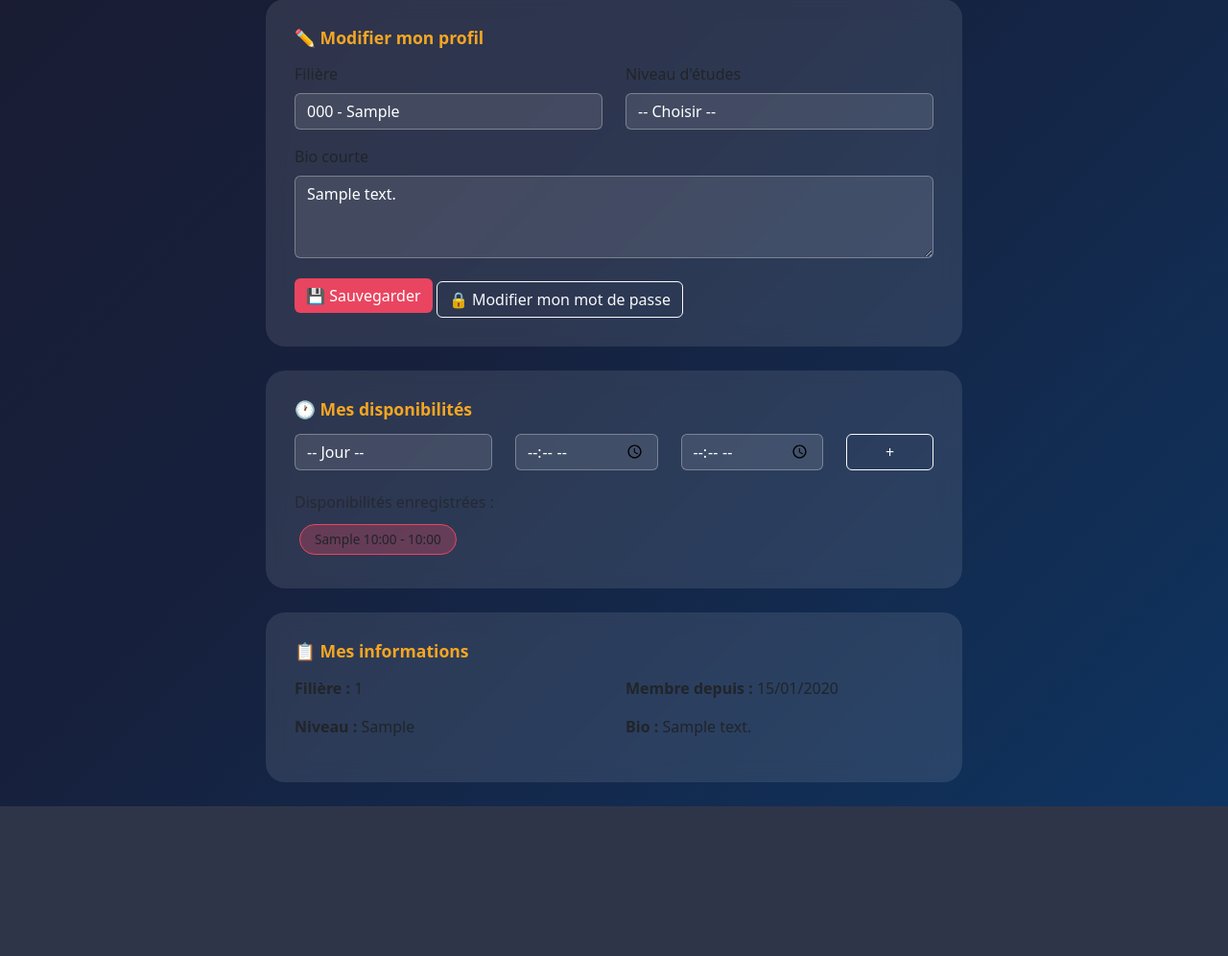
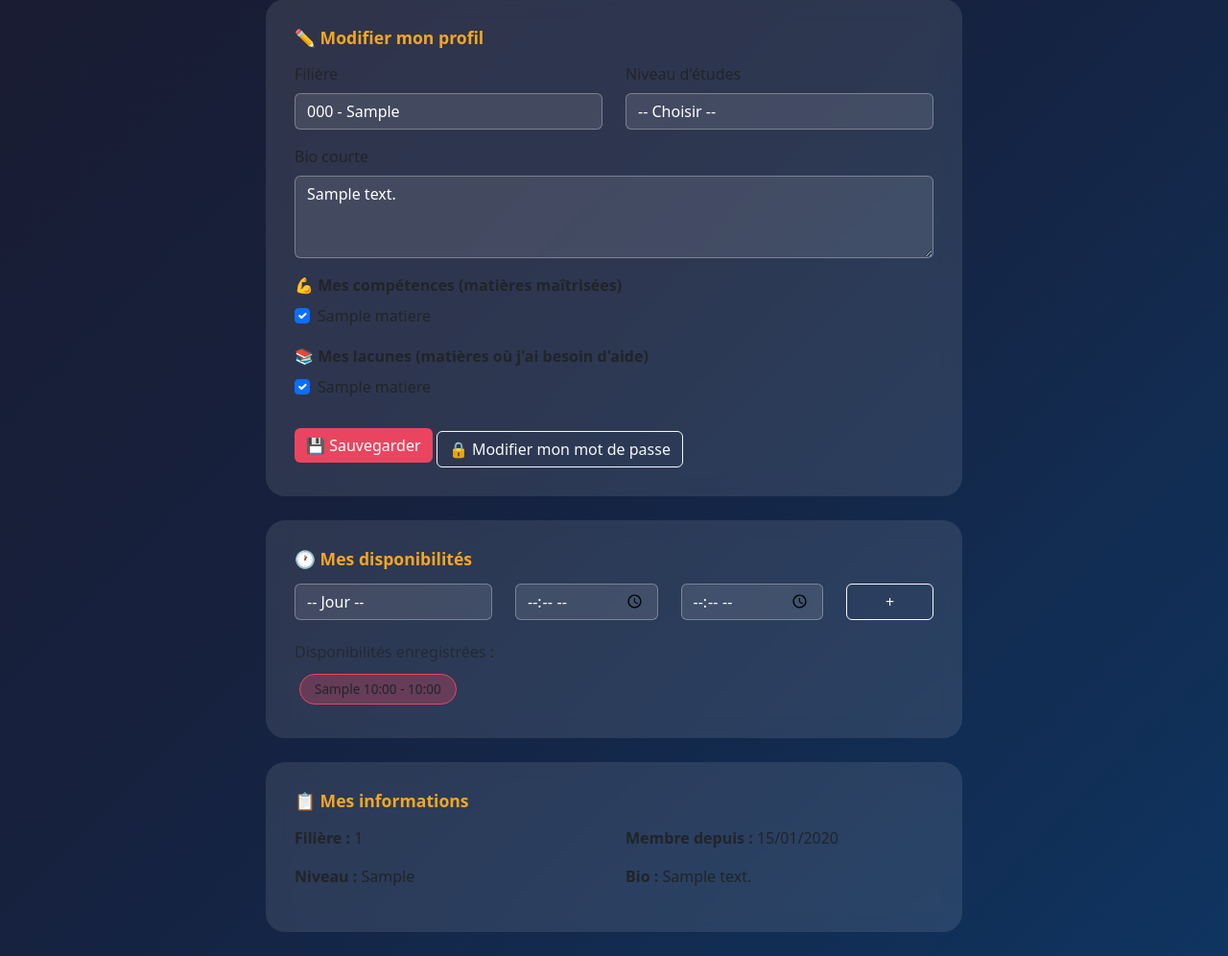
Before and after one commit to Fritzell90/PIL1_2526_54, a Flask app: page /profil in a window 1280 px wide. Shown: the part 368-1364 px from the top of the page at 96% size. Before the commit the page ends 1208 px from the top, so only its background shows below. Run offline with Flask 3, Linux system fonts and the light colour scheme; the visitor is signed in with stand-in values (Sample User, id 1); tables that the repository leaves empty hold one stand-in row (values such as "Sample post").

Commit message:
Ajout compétences et lacunes au profil

```diff
--- a/app/routes.py
+++ b/app/routes.py
@@ -1,6 +1,6 @@
 from flask import Blueprint, render_template, request, redirect, url_for, session, jsonify
 from app import db, bcrypt
-from app.models import Utilisateur, Filiere, Matiere, Annonce, Matching, Conversation, Message, ParticipantConversation, Disponibilite
+from app.models import Utilisateur, Filiere, Matiere, Annonce, Matching, Conversation, Message, ParticipantConversation, Disponibilite, CompetenceUtilisateur, LacuneUtilisateur
 
 main = Blueprint('main', __name__)
 
@@ -312,6 +312,37 @@
                 )
                 db.session.add(dispo)
 
+        # Supprimer les anciennes compétences
+        CompetenceUtilisateur.query.filter_by(
+            utilisateur_id=session['utilisateur_id']
+        ).delete()
+
+        # Ajouter les nouvelles compétences
+        competences = request.form.getlist('competences')
+        for matiere_id in competences:
+            if matiere_id:
+                comp = CompetenceUtilisateur(
+                    utilisateur_id=session['utilisateur_id'],
+                    matiere_id=matiere_id,
+                    niveau=5
+                )
+                db.session.add(comp)
+
+        # Supprimer les anciennes lacunes
+        LacuneUtilisateur.query.filter_by(
+            utilisateur_id=session['utilisateur_id']
+        ).delete()
+
+        # Ajouter les nouvelles lacunes
+        lacunes = request.form.getlist('lacunes')
+        for matiere_id in lacunes:
+            if matiere_id:
+                lac = LacuneUtilisateur(
+                    utilisateur_id=session['utilisateur_id'],
+                    matiere_id=matiere_id
+                )
+                db.session.add(lac)
+
         db.session.commit()
         return redirect(url_for('main.profil'))
 
@@ -320,11 +351,21 @@
     disponibilites = Disponibilite.query.filter_by(
         utilisateur_id=session['utilisateur_id']
     ).all()
+    competences = CompetenceUtilisateur.query.filter_by(
+        utilisateur_id=session['utilisateur_id']
+    ).all()
+    lacunes = LacuneUtilisateur.query.filter_by(
+        utilisateur_id=session['utilisateur_id']
+    ).all()
+    competences_ids = [c.matiere_id for c in competences]
+    lacunes_ids = [l.matiere_id for l in lacunes]
     return render_template('profil.html',
                         utilisateur=utilisateur,
                         filieres=filieres,
                         matieres=matieres,
-                        disponibilites=disponibilites)
+                        disponibilites=disponibilites,
+                        competences_ids=competences_ids,
+                        lacunes_ids=lacunes_ids)
 # Recherche d'annonces
 @main.route('/annonces')
 def liste_annonces():
--- a/app/templates/profil.html
+++ b/app/templates/profil.html
@@ -121,6 +121,45 @@
                     <textarea name="bio" class="form-control" rows="3"
                               placeholder="Parle de toi en quelques mots...">{{ utilisateur.bio or '' }}</textarea>
                 </div>
+                <!-- Compétences -->
+                <div class="mb-3">
+                    <label class="form-label fw-bold">💪 Mes compétences (matières maîtrisées)</label>
+                    <div class="row">
+                        {% for matiere in matieres %}
+                        <div class="col-md-4">
+                            <div class="form-check">
+                                <input class="form-check-input" type="checkbox"
+                                    name="competences" value="{{ matiere.id }}"
+                                    id="comp_{{ matiere.id }}"
+                                    {% if matiere.id in competences_ids %}checked{% endif %}>
+                                <label class="form-check-label" for="comp_{{ matiere.id }}">
+                                    {{ matiere.nom }}
+                                </label>
+                            </div>
+                        </div>
+                        {% endfor %}
+                    </div>
+                </div>
+
+                <!-- Lacunes -->
+                <div class="mb-4">
+                    <label class="form-label fw-bold">📚 Mes lacunes (matières où j'ai besoin d'aide)</label>
+                    <div class="row">
+                        {% for matiere in matieres %}
+                        <div class="col-md-4">
+                            <div class="form-check">
+                                <input class="form-check-input" type="checkbox"
+                                    name="lacunes" value="{{ matiere.id }}"
+                                    id="lac_{{ matiere.id }}"
+                                    {% if matiere.id in lacunes_ids %}checked{% endif %}>
+                                <label class="form-check-label" for="lac_{{ matiere.id }}">
+                                    {{ matiere.nom }}
+                                </label>
+                            </div>
+                        </div>
+                        {% endfor %}
+                    </div>
+                </div>
                 <button type="submit" class="btn btn-primary">
                     💾 Sauvegarder
                 </button>
```
Also changed, not shown: app/models.py (+12 -0 lines).
